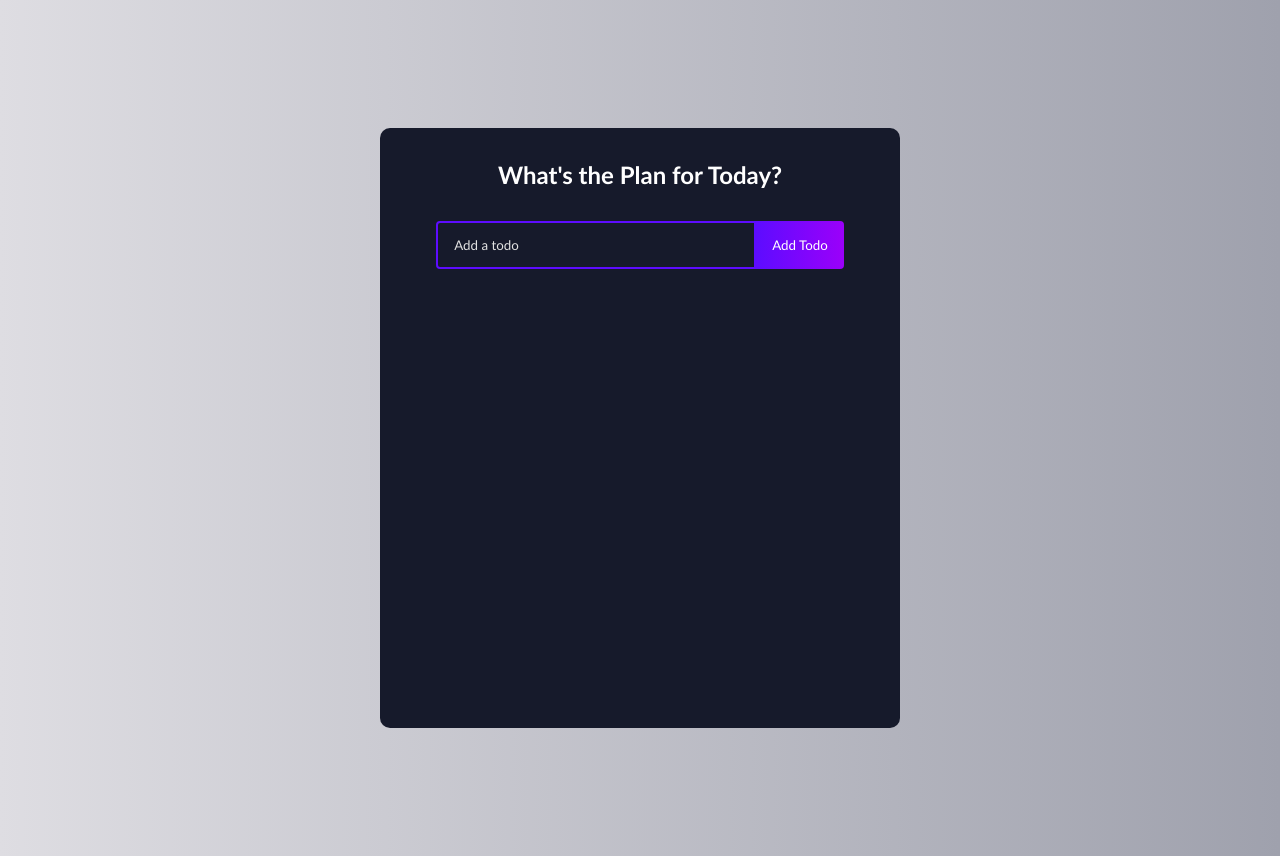
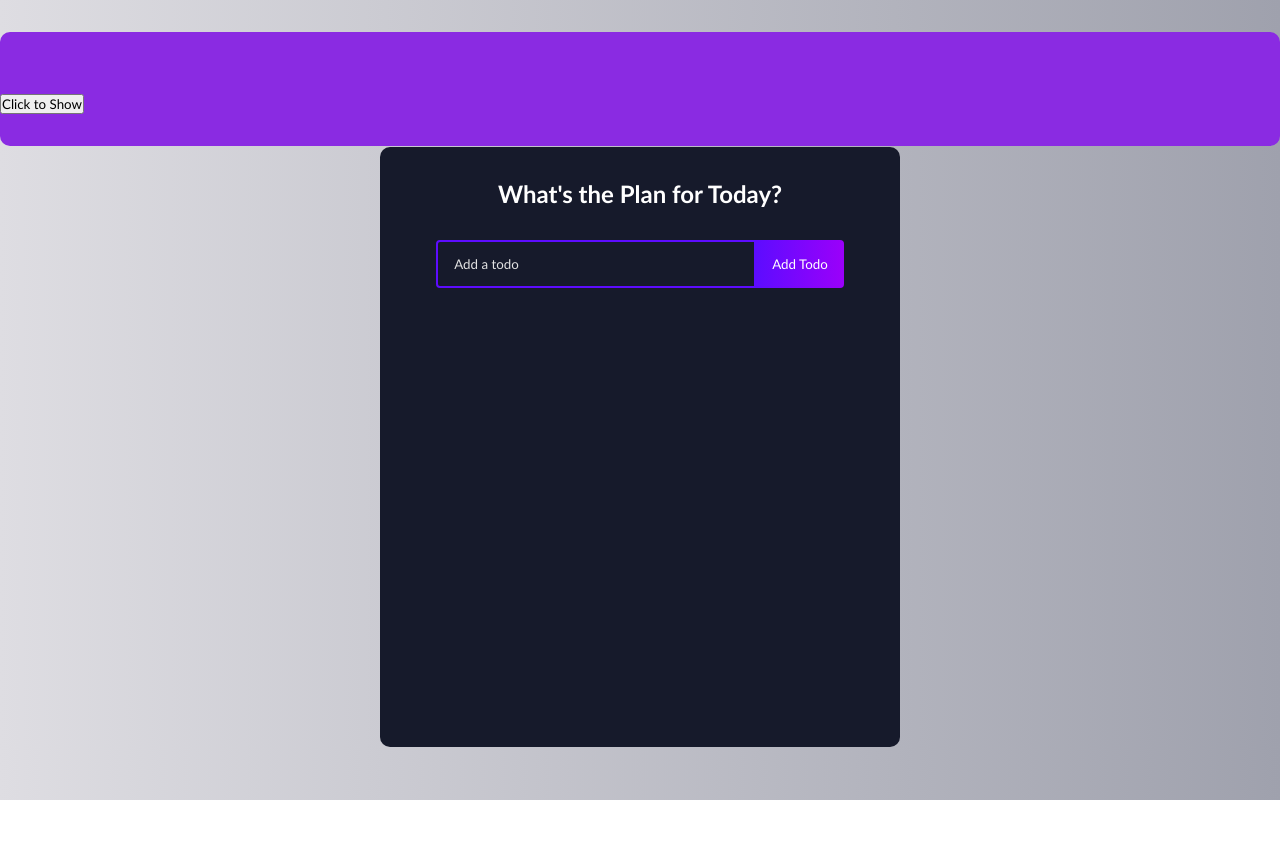
Before and after one commit to Saleck-Eljili/todo-animation, a React (Create React App) app: page / in a window 1280 px wide. After the commit the page ends 800 px from the top, so only its background shows below. Built offline with nearby package versions, Linux system fonts and the light colour scheme.

Commit message:
feat(TODO): animation with react traveal

```diff
--- a/package.json
+++ b/package.json
@@ -12,6 +12,7 @@
     "react": "^16.13.1",
     "react-dom": "^16.13.1",
     "react-icons": "^3.11.0",
+    "react-reveal": "^1.2.2",
     "react-scripts": "3.4.3"
   },
   "scripts": {
--- a/src/App.css
+++ b/src/App.css
@@ -13,6 +13,13 @@ body {
     rgb(159, 161, 173) 100%
   );
 }
+
+.test{
+  background-color: #8a2be2;
+  margin: 1px auto;
+  border-radius: 10px;
+  padding-bottom: 32px;
+}
 .todo-app {
   display: flex;
   flex-direction: column;
@@ -21,7 +28,7 @@ body {
   min-height: 600px;
   background: #161a2b;
   text-align: center;
-  margin: 128px auto;
+  margin: 0px auto;
   border-radius: 10px;
   padding-bottom: 32px;
 }
--- a/src/App.js
+++ b/src/App.js
@@ -2,12 +2,36 @@ import React from "react";
 import "./App.css";
 import TodoList from "./components/TodoList";
 
-function App() {
+import { useState } from "react";
+import Zoom from "react-reveal/Zoom";
+
+function ZoomExample(props) {
+  let [show, setShow] = useState(false);
+
+  function toggleShow() {
+    setShow(!show);
+  }
   return (
-    <div className="todo-app">
-      <TodoList />
+    <div className="test">
+      <Zoom when={show}>
+        <h1>React Reveal</h1>
+      </Zoom>
+      <button type="button" onClick={toggleShow}>
+        Click to {show ? "Hide" : "Show"}
+      </button>
     </div>
   );
 }
 
+function App() {
+  return (
+    <>
+      <ZoomExample />
+      <div className="todo-app">
+        <TodoList />
+      </div>
+    </>
+  );
+}
+
 export default App;
```
Also changed, not shown: 1 other file (tests, documents, lock files or other folders).
